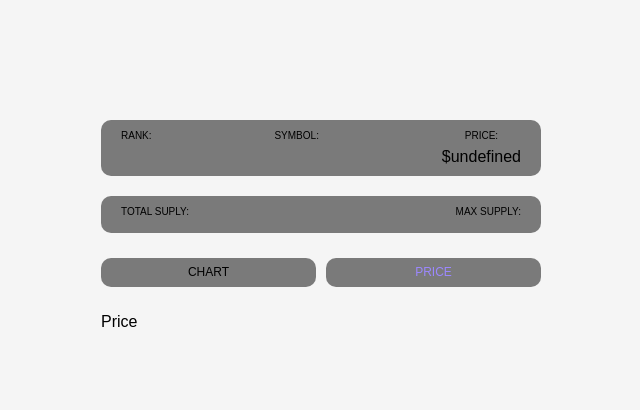
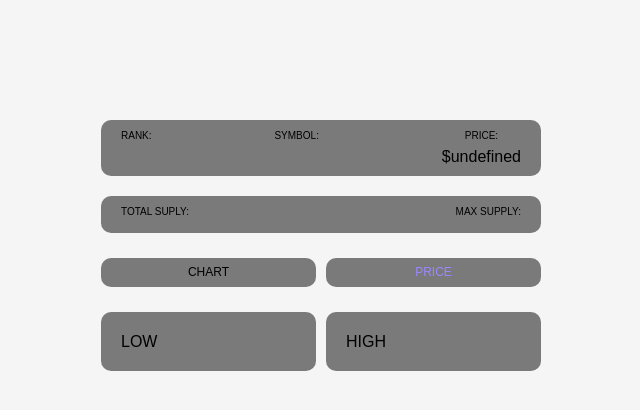
Before and after one commit to tjrgusdl41/React_Crypto, a React (Create React App) app in the folder my-app/: page /1/price in a window 1280 px wide. Shown: the top 410 px of the page, without its empty margins (319-959 px from the left). Built offline with nearby package versions, Linux system fonts and the light colour scheme; no server answers.

Commit message:
price 부분 코딩

```diff
--- a/my-app/src/routes/Coin.tsx
+++ b/my-app/src/routes/Coin.tsx
@@ -160,7 +160,7 @@ function Coin({isDark}:ICoinProps) {
         </title>
       </Helmet>
       <Header>
-        <Title>{state?.name ? state.name : loading ? "Loading...." : infoData?.name}</Title>
+        <Title>{state?.name ? state.name : loading ? "Loading...." : <Link to={`/`}>{infoData?.name}</Link>}</Title>
       </Header>
       {loading ? (<Loader>Loading...</Loader>) : (
         <>
@@ -203,7 +203,7 @@ function Coin({isDark}:ICoinProps) {
           </Tabs>
           <Switch>
             <Route path={`/:coinId/price`}>
-              <Price />
+              <Price coinId={coinId}/>
             </Route>
             <Route path={`/:coinId/chart`}>
               <Chart isDark={isDark} coinId ={coinId} />
--- a/my-app/src/routes/Price.tsx
+++ b/my-app/src/routes/Price.tsx
@@ -1,5 +1,39 @@
-function Price() {
-    return <h1>Price</h1>
+import { useQuery } from "react-query";
+import { fetchCoinHistory } from "./api";
+import styled from "styled-components"
+interface IHistorical {
+time_open: string;
+time_close: string;
+high: number;
+open: number;
+low: number;
+close: number;
+volume: number;
+market_cap: number;
+}
+interface ChartProps{
+    coinId: string;
+}
+const Container = styled.div`
+    display:grid;
+    grid-template-columns:repeat(2,1fr);
+    margin: 25px 0px;
+    gap:10px;
+`
+const PriceItem = styled.div`
+    text-transform: uppercase;
+    background-color: rgba(0, 0, 0, 0.5);
+    padding:20px 20px;
+    border-radius: 10px;
+`
+function Price({ coinId }: ChartProps) {
+    const{isLoading,data} = useQuery<IHistorical[]>(["ohlcv",coinId],()=>fetchCoinHistory(coinId))
+    return (
+        <Container>
+            <PriceItem>low{data?.map(d => <p>{d.low?.toFixed(3)}</p>)}</PriceItem>
+            <PriceItem >high{data?.map(d => <p>{d?.high?.toFixed(3)}</p>)}</PriceItem>
+        </Container>
+        )
 }
 
 export default Price;
```
